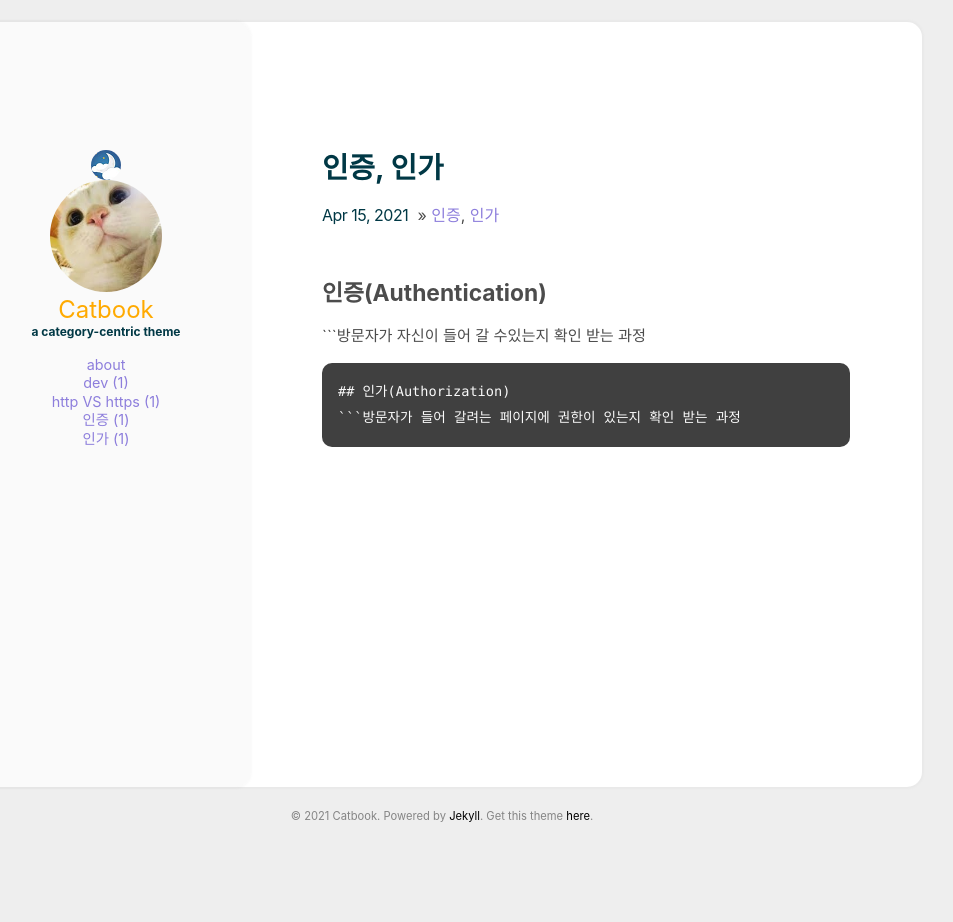
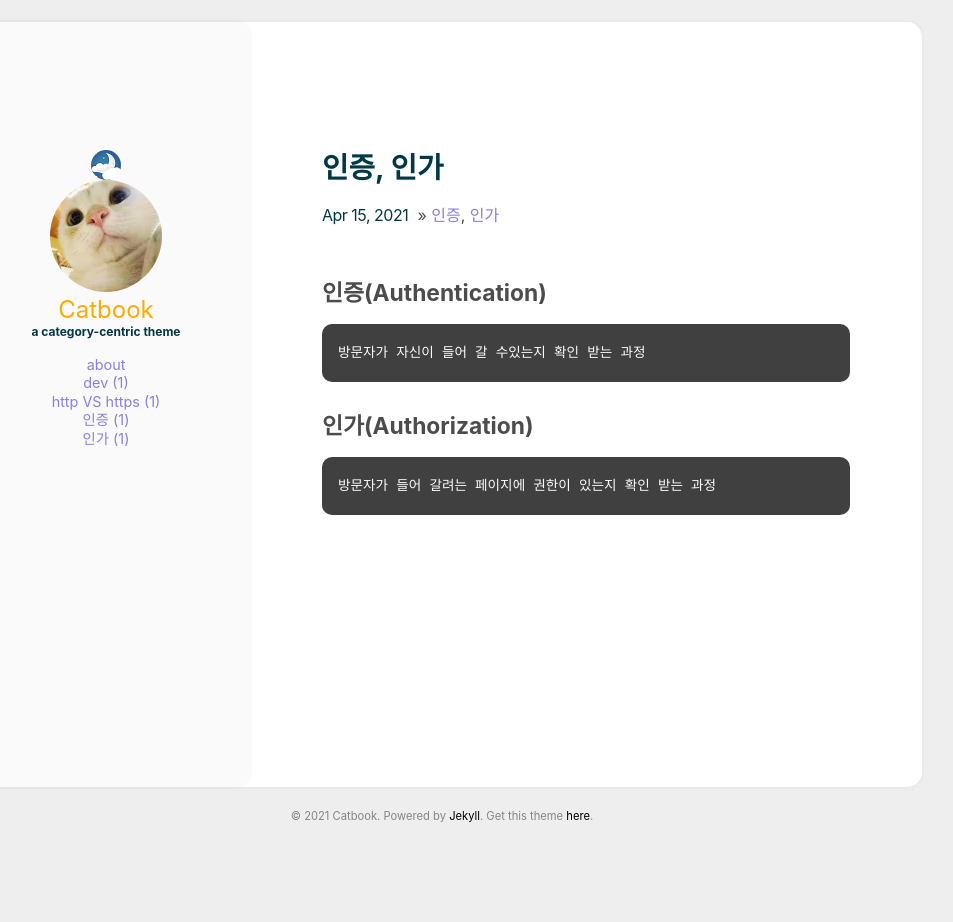
Before and after one commit to devbronze/devbronze.github.io, a Jekyll site: the page built from _posts/2021-04-15-인증인가.md, in a window 1280 px wide. Shown: the whole page, without its empty margins (198-1151 px from the left). Built offline with Jekyll 4.4.1, drawn with Linux system fonts in a browser that asks for light colours.

Commit message:
인증,인가 수정

````diff
--- a/_posts/2021-04-15-인증인가.md
+++ b/_posts/2021-04-15-인증인가.md
@@ -4,8 +4,9 @@ categories: [인증, 인가]
 comments: true
 ---
 ## 인증(Authentication)
-```방문자가 자신이 들어 갈 수있는지 확인 받는 과정
-```
+
+	방문자가 자신이 들어 갈 수있는지 확인 받는 과정
+
 ## 인가(Authorization)
-```방문자가 들어 갈려는 페이지에 권한이 있는지 확인 받는 과정
-```
+
+	방문자가 들어 갈려는 페이지에 권한이 있는지 확인 받는 과정
````
